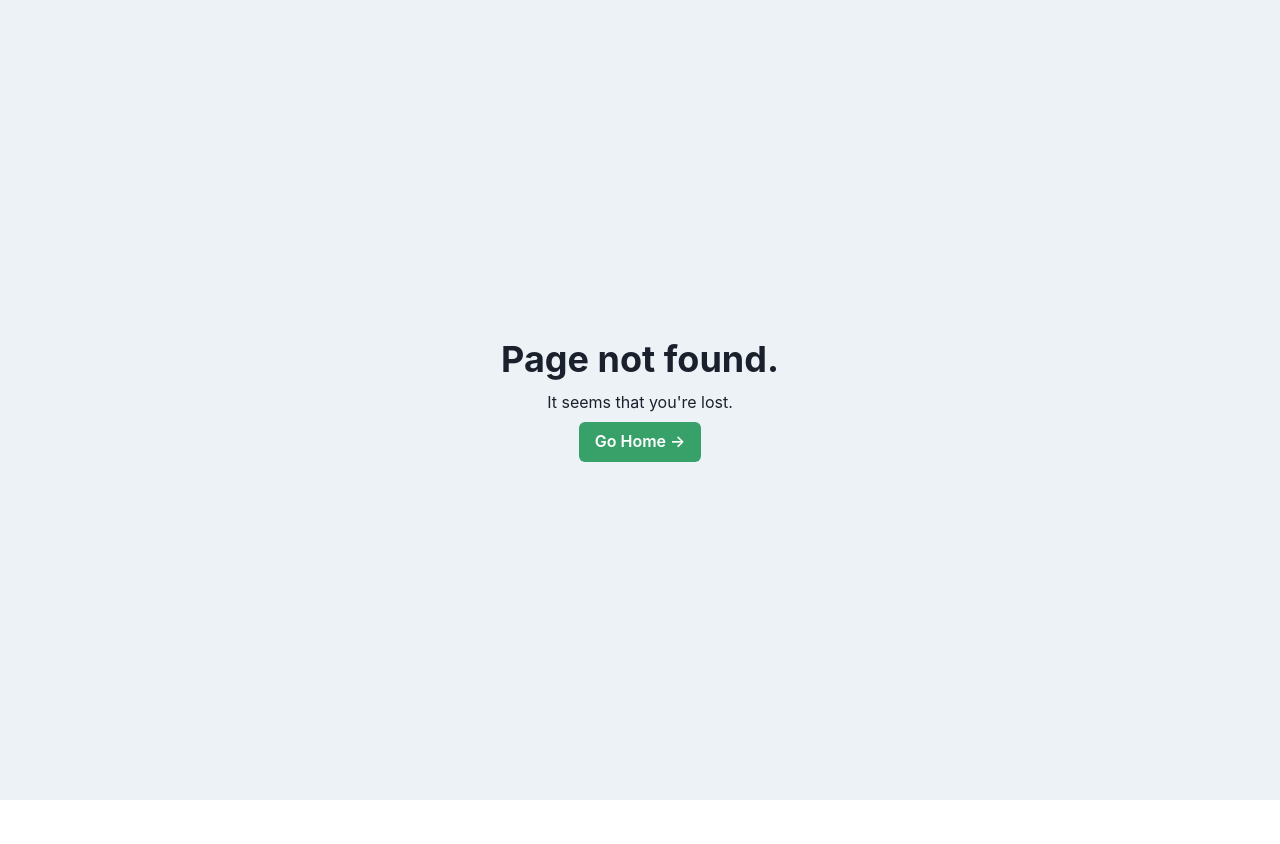
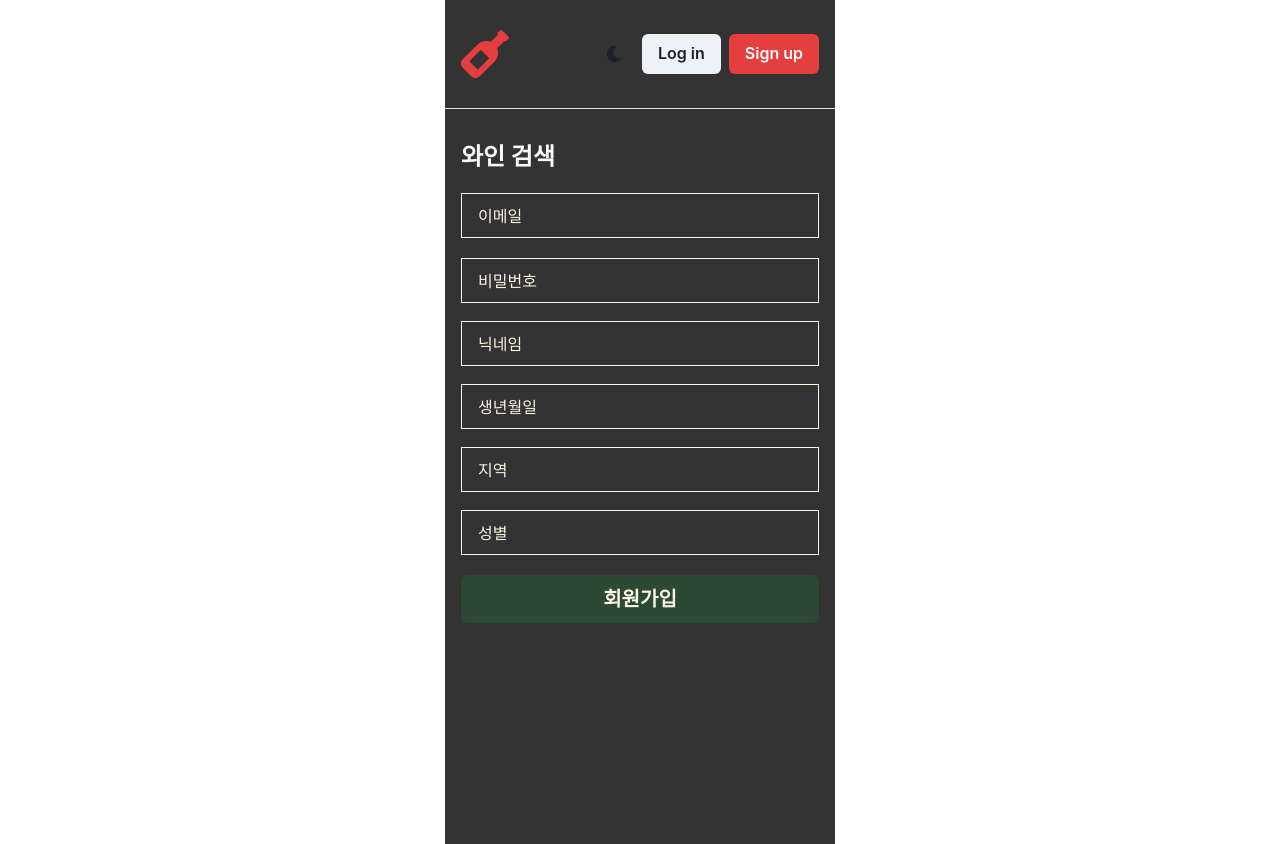
Before and after one commit to castlefuture/type-waba, a React (Create React App) app in the folder type-waba/: page /signup in a window 1280 px wide. Before the commit this address had no page. Before the commit the page ends 800 px from the top, so only its background shows below. Built offline with nearby package versions, Linux system fonts and the light colour scheme.

Commit message:
로그인 페이지 회원가입 페이지 연동

```diff
--- a/type-waba/src/router.tsx
+++ b/type-waba/src/router.tsx
@@ -10,6 +10,7 @@ import Find from "./routes/Find";
 import SearchDetail from "./routes/SearchDetail";
 import Login from "./routes/LoginPage";
 import Test from "./routes/Test";
+import Signup from "./routes/SignupPage";
 
 const router = createBrowserRouter([
   {
@@ -24,6 +25,10 @@ const router = createBrowserRouter([
       {
         path: "login",
         element: <Login />,
+      },
+      {
+        path: "signup",
+        element: <Signup />,
       },
       {
         path: "home2",
--- a/type-waba/src/routes/LoginPage.tsx
+++ b/type-waba/src/routes/LoginPage.tsx
@@ -2,6 +2,7 @@ import { Box, Button, Flex, Input, Text, VStack } from "@chakra-ui/react";
 import { useEffect, useState } from "react";
 import { useNavigate } from "react-router-dom";
 import axios from "axios";
+import { Link } from "react-router-dom";
 
 export default function Login() {
   const [email, setEmail] = useState("");
@@ -39,24 +40,30 @@ export default function Login() {
             height={"45px"}
             fontSize={"16px"}
             bg={"#FAF4E1"}
+            color={"#333333"}
             value={email}
+            rounded="none"
+            variant={"filled"}
+            placeholder="이메일"
+            _placeholder={{ color: "#333333" }}
             onChange={(event) => {
               setEmail(event.target.value);
             }}
-            variant={"filled"}
-            placeholder="이메일"
           />
           <Input
             mt={"8px"}
             height={"45px"}
             fontSize={"16px"}
             bg={"#FAF4E1"}
+            color={"#333333"}
             value={password}
+            rounded="none"
+            variant={"filled"}
+            placeholder="비밀번호"
+            _placeholder={{ color: "#333333" }}
             onChange={(event) => {
               setPassword(event.target.value);
             }}
-            variant={"filled"}
-            placeholder="비밀번호"
           />
         </VStack>
         <Button
@@ -71,6 +78,8 @@ export default function Login() {
           w="100%">
           로그인
         </Button>
+
+        <Link to={`/signup`}>
           <Button
             width={"206px"}
             fontSize={"12px"}
@@ -79,6 +88,7 @@ export default function Login() {
             variant="link">
             회원가입
           </Button>
+        </Link>
       </Box>
     </Flex>
   );
--- /dev/null
+++ b/type-waba/src/routes/SignupPage.tsx
@@ -0,0 +1,159 @@
+import { Box, Button, Flex, Input, Text, VStack } from "@chakra-ui/react";
+import { useEffect, useState } from "react";
+import { useNavigate } from "react-router-dom";
+import axios from "axios";
+
+export default function Signup() {
+  const [email, setEmail] = useState("");
+  const [password, setPassword] = useState("");
+  const navigate = useNavigate();
+
+  const checkUser = () => {
+    axios
+      .post("http://3.38.2.131:8000/api/v1/users/auth/", {
+        //보내고자 하는 데이터
+        email: email,
+        password: password,
+      })
+      .then((response) => {
+        // Handle success.
+        console.log("Well done!");
+        // console.log("User token", response.data.jwt);
+        // localStorage.setItem("token", response.data.jwt);
+        console.log("User token", response.data.token.access);
+        localStorage.setItem("token", response.data.token.access);
+        navigate("/");
+      });
+  };
+  useEffect(() => {
+    if (localStorage.getItem("token")) {
+      navigate("/");
+    }
+  }, []);
+  return (
+    <VStack px={"16px"} py={"30px"} justifyContent="center">
+      <Box mb={"10px"} w="100%" as="b" fontSize={"24px"} color={"#F8F8F8"}>
+        와인 검색
+      </Box>
+      <Box w={"100%"} alignContent="center">
+        <VStack mb={"20px"}>
+          <Input
+            mb={"2px"}
+            height={"45px"}
+            fontSize={"16px"}
+            bg={"#333333"}
+            border={"1px"}
+            borderColor={"#FAF4E1"}
+            color={"#FAF4E1"}
+            value={email}
+            rounded="none"
+            variant={"filled"}
+            placeholder="이메일"
+            _placeholder={{ color: "#FAF4E1" }}
+            onChange={(event) => {
+              setEmail(event.target.value);
+            }}
+          />
+          <Input
+            mt={"10px"}
+            height={"45px"}
+            fontSize={"16px"}
+            bg={"#333333"}
+            border={"1px"}
+            borderColor={"#FAF4E1"}
+            color={"#FAF4E1"}
+            value={email}
+            rounded="none"
+            variant={"filled"}
+            placeholder="비밀번호"
+            _placeholder={{ color: "#FAF4E1" }}
+            onChange={(event) => {
+              setEmail(event.target.value);
+            }}
+          />
+
+          <Input
+            mt={"10px"}
+            height={"45px"}
+            fontSize={"16px"}
+            bg={"#333333"}
+            border={"1px"}
+            borderColor={"#FAF4E1"}
+            color={"#FAF4E1"}
+            value={email}
+            rounded="none"
+            variant={"filled"}
+            placeholder="닉네임"
+            _placeholder={{ color: "#FAF4E1" }}
+            onChange={(event) => {
+              setEmail(event.target.value);
+            }}
+          />
+          <Input
+            mt={"10px"}
+            height={"45px"}
+            fontSize={"16px"}
+            bg={"#333333"}
+            border={"1px"}
+            borderColor={"#FAF4E1"}
+            color={"#FAF4E1"}
+            value={email}
+            rounded="none"
+            variant={"filled"}
+            placeholder="생년월일"
+            _placeholder={{ color: "#FAF4E1" }}
+            onChange={(event) => {
+              setEmail(event.target.value);
+            }}
+          />
+          <Input
+            mt={"10px"}
+            height={"45px"}
+            fontSize={"16px"}
+            bg={"#333333"}
+            border={"1px"}
+            borderColor={"#FAF4E1"}
+            color={"#FAF4E1"}
+            value={email}
+            rounded="none"
+            variant={"filled"}
+            placeholder="지역"
+            _placeholder={{ color: "#FAF4E1" }}
+            onChange={(event) => {
+              setEmail(event.target.value);
+            }}
+          />
+          <Input
+            mt={"10px"}
+            height={"45px"}
+            fontSize={"16px"}
+            bg={"#333333"}
+            border={"1px"}
+            borderColor={"#FAF4E1"}
+            color={"#FAF4E1"}
+            value={email}
+            rounded="none"
+            variant={"filled"}
+            placeholder="성별"
+            _placeholder={{ color: "#FAF4E1" }}
+            onChange={(event) => {
+              setEmail(event.target.value);
+            }}
+          />
+        </VStack>
+        <Button
+          mb={"4px"}
+          height={"48px"}
+          fontSize={"20px"}
+          onClick={() => {
+            checkUser();
+          }}
+          bg={"#2C4934"}
+          color={"#FAF4E1"}
+          w="100%">
+          회원가입
+        </Button>
+      </Box>
+    </VStack>
+  );
+}
```
Lines whose indentation alone changed are shown as unchanged.
